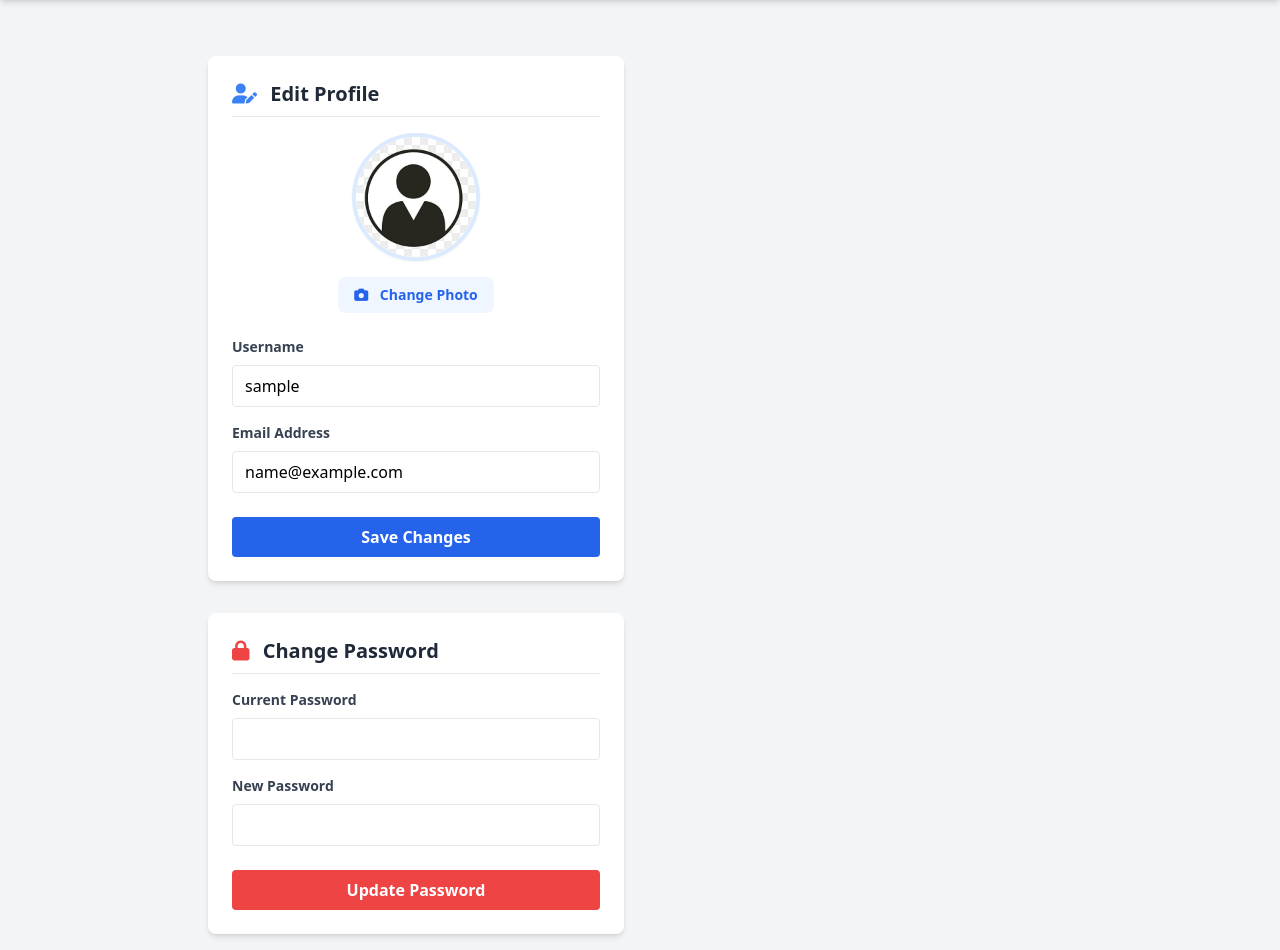
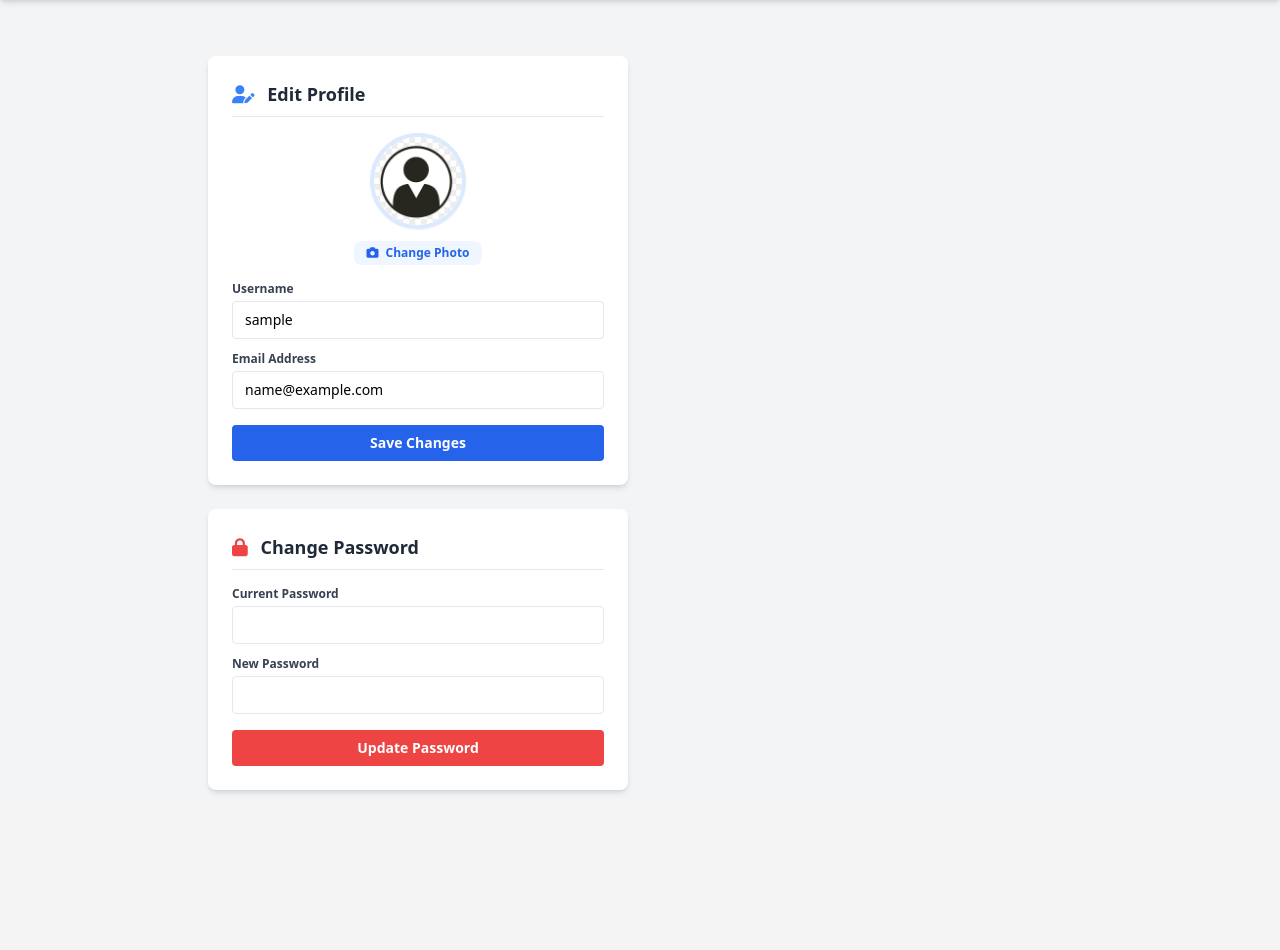
Before and after one commit to HeshithDashan/inventory-saas, a Flask app: page /settings in a window 1280 px wide. Shown: the part 68-1018 px from the top of the page. After the commit the page ends 862 px from the top, so only its background shows below. Run offline with Flask 3, Linux system fonts and the light colour scheme; the visitor is signed in with stand-in values (Sample User, id 1); data comes from the database, SQL or seed files in the repository; some libraries are stand-ins or nearby versions.

Commit message:
Update settings.html

```diff
--- a/templates/settings.html
+++ b/templates/settings.html
@@ -31,69 +31,69 @@
         {% endif %}
         {% endwith %}
 
-        <div class="grid grid-cols-1 md:grid-cols-2 gap-8">
+        <div class="grid grid-cols-1 md:grid-cols-2 gap-6">
 
-            <div class="space-y-8">
+            <div class="space-y-6">
                 <div class="bg-white p-6 rounded-lg shadow-md">
-                    <h2 class="text-xl font-bold mb-4 text-gray-800 border-b pb-2">
+                    <h2 class="text-lg font-bold mb-4 text-gray-800 border-b pb-2">
                         <i class="fas fa-user-edit text-blue-500 mr-2"></i> Edit Profile
                     </h2>
 
                     <form method="POST" enctype="multipart/form-data">
                         <input type="hidden" name="action" value="update_profile">
 
-                        <div class="flex flex-col items-center mb-6">
-                            <img src="{{ image_file }}" class="h-32 w-32 rounded-full border-4 border-blue-100 object-cover mb-4 shadow-sm" alt="Profile Picture">
-                            <label class="cursor-pointer bg-blue-50 text-blue-600 px-4 py-2 rounded-lg hover:bg-blue-100 transition font-bold text-sm">
-                                <i class="fas fa-camera mr-2"></i> Change Photo
+                        <div class="flex flex-col items-center mb-4">
+                            <img src="{{ image_file }}" class="h-24 w-24 rounded-full border-4 border-blue-100 object-cover mb-3 shadow-sm" alt="Profile Picture">
+                            <label class="cursor-pointer bg-blue-50 text-blue-600 px-3 py-1 rounded-lg hover:bg-blue-100 transition font-bold text-xs">
+                                <i class="fas fa-camera mr-1"></i> Change Photo
                                 <input type="file" name="picture" class="hidden">
                             </label>
                         </div>
 
-                        <div class="mb-4">
-                            <label class="block text-gray-700 text-sm font-bold mb-2">Username</label>
+                        <div class="mb-3">
+                            <label class="block text-gray-700 text-xs font-bold mb-1">Username</label>
                             <input type="text" name="username" value="{{ user.username }}"
-                                class="w-full px-3 py-2 border rounded focus:outline-none focus:ring focus:border-blue-300"
+                                class="w-full px-3 py-2 border rounded focus:outline-none focus:ring focus:border-blue-300 text-sm"
                                 required>
                         </div>
 
-                        <div class="mb-6">
-                            <label class="block text-gray-700 text-sm font-bold mb-2">Email Address</label>
+                        <div class="mb-4">
+                            <label class="block text-gray-700 text-xs font-bold mb-1">Email Address</label>
                             <input type="email" name="email" value="{{ user.email }}"
-                                class="w-full px-3 py-2 border rounded focus:outline-none focus:ring focus:border-blue-300"
+                                class="w-full px-3 py-2 border rounded focus:outline-none focus:ring focus:border-blue-300 text-sm"
                                 required>
                         </div>
 
                         <button type="submit"
-                            class="w-full bg-blue-600 hover:bg-blue-700 text-white font-bold py-2 px-4 rounded transition">
+                            class="w-full bg-blue-600 hover:bg-blue-700 text-white font-bold py-2 px-4 rounded transition text-sm">
                             Save Changes
                         </button>
                     </form>
                 </div>
 
                 <div class="bg-white p-6 rounded-lg shadow-md">
-                    <h2 class="text-xl font-bold mb-4 text-gray-800 border-b pb-2">
+                    <h2 class="text-lg font-bold mb-4 text-gray-800 border-b pb-2">
                         <i class="fas fa-lock text-red-500 mr-2"></i> Change Password
                     </h2>
                     <form method="POST">
                         <input type="hidden" name="action" value="change_password">
 
-                        <div class="mb-4">
-                            <label class="block text-gray-700 text-sm font-bold mb-2">Current Password</label>
+                        <div class="mb-3">
+                            <label class="block text-gray-700 text-xs font-bold mb-1">Current Password</label>
                             <input type="password" name="current_password"
-                                class="w-full px-3 py-2 border rounded focus:outline-none focus:ring focus:border-red-300"
+                                class="w-full px-3 py-2 border rounded focus:outline-none focus:ring focus:border-red-300 text-sm"
                                 required>
                         </div>
 
-                        <div class="mb-6">
-                            <label class="block text-gray-700 text-sm font-bold mb-2">New Password</label>
+                        <div class="mb-4">
+                            <label class="block text-gray-700 text-xs font-bold mb-1">New Password</label>
                             <input type="password" name="new_password"
-                                class="w-full px-3 py-2 border rounded focus:outline-none focus:ring focus:border-red-300"
+                                class="w-full px-3 py-2 border rounded focus:outline-none focus:ring focus:border-red-300 text-sm"
                                 required>
                         </div>
 
                         <button type="submit"
-                            class="w-full bg-red-500 hover:bg-red-600 text-white font-bold py-2 px-4 rounded transition">
+                            class="w-full bg-red-500 hover:bg-red-600 text-white font-bold py-2 px-4 rounded transition text-sm">
                             Update Password
                         </button>
                     </form>
@@ -101,116 +101,104 @@
             </div>
 
             {% if user.role == 'admin' %}
-            <div class="h-fit space-y-8">
+            <div class="h-fit space-y-6">
                 <div class="bg-white p-6 rounded-lg shadow-md border-t-4 border-purple-500">
-                    <h2 class="text-xl font-bold mb-4 text-gray-800 border-b pb-2 flex items-center gap-2">
+                    <h2 class="text-lg font-bold mb-4 text-gray-800 border-b pb-2 flex items-center gap-2">
                         <i class="fas fa-store text-purple-600"></i> Shop Settings
                     </h2>
 
                     <form method="POST">
                         <input type="hidden" name="action" value="update_store">
 
-                        <div class="mb-4">
-                            <label class="block text-gray-700 text-sm font-bold mb-2">Shop Name</label>
+                        <div class="mb-3">
+                            <label class="block text-gray-700 text-xs font-bold mb-1">Shop Name</label>
                             <input type="text" name="shop_name" value="{{ store.shop_name }}"
-                                class="w-full px-3 py-2 border rounded focus:outline-none focus:ring focus:border-purple-300 font-bold"
+                                class="w-full px-3 py-2 border rounded focus:outline-none focus:ring focus:border-purple-300 font-bold text-sm"
                                 placeholder="Ex: Super Mart">
                         </div>
 
-                        <div class="mb-4">
-                            <label class="block text-gray-700 text-sm font-bold mb-2">Address</label>
+                        <div class="mb-3">
+                            <label class="block text-gray-700 text-xs font-bold mb-1">Address</label>
                             <input type="text" name="address" value="{{ store.address }}"
-                                class="w-full px-3 py-2 border rounded focus:outline-none focus:ring focus:border-purple-300"
+                                class="w-full px-3 py-2 border rounded focus:outline-none focus:ring focus:border-purple-300 text-sm"
                                 placeholder="Ex: No. 123, Colombo">
                         </div>
 
-                        <div class="mb-4">
-                            <label class="block text-gray-700 text-sm font-bold mb-2">Phone Number</label>
+                        <div class="mb-3">
+                            <label class="block text-gray-700 text-xs font-bold mb-1">Phone Number</label>
                             <input type="text" name="phone" value="{{ store.phone }}"
-                                class="w-full px-3 py-2 border rounded focus:outline-none focus:ring focus:border-purple-300"
+                                class="w-full px-3 py-2 border rounded focus:outline-none focus:ring focus:border-purple-300 text-sm"
                                 placeholder="Ex: 077-1234567">
                         </div>
 
-                        <div class="grid grid-cols-2 gap-4 mb-6">
+                        <div class="grid grid-cols-2 gap-3 mb-4">
                             <div>
-                                <label class="block text-gray-700 text-xs font-bold mb-2">Bill Header</label>
+                                <label class="block text-gray-700 text-xs font-bold mb-1">Bill Header</label>
                                 <input type="text" name="header_text" value="{{ store.header_text }}"
-                                    class="w-full px-3 py-2 border rounded text-sm focus:outline-none focus:ring focus:border-purple-300"
+                                    class="w-full px-3 py-2 border rounded text-xs focus:outline-none focus:ring focus:border-purple-300"
                                     placeholder="Welcome">
                             </div>
                             <div>
-                                <label class="block text-gray-700 text-xs font-bold mb-2">Bill Footer</label>
+                                <label class="block text-gray-700 text-xs font-bold mb-1">Bill Footer</label>
                                 <input type="text" name="footer_text" value="{{ store.footer_text }}"
-                                    class="w-full px-3 py-2 border rounded text-sm focus:outline-none focus:ring focus:border-purple-300"
+                                    class="w-full px-3 py-2 border rounded text-xs focus:outline-none focus:ring focus:border-purple-300"
                                     placeholder="Thank You">
                             </div>
                         </div>
 
                         <button type="submit"
-                            class="w-full bg-purple-600 hover:bg-purple-700 text-white font-bold py-2 px-4 rounded transition shadow-md">
+                            class="w-full bg-purple-600 hover:bg-purple-700 text-white font-bold py-2 px-4 rounded transition shadow-md text-sm">
                             <i class="fas fa-save mr-2"></i> Save Shop Details
                         </button>
                     </form>
-
-                    <div class="mt-4 bg-purple-50 p-3 rounded text-xs text-purple-800 border border-purple-200 flex gap-2">
-                        <i class="fas fa-info-circle mt-0.5"></i>
-                        <span>These details will automatically appear on your printed receipts.</span>
-                    </div>
                 </div>
 
-                <div class="bg-white rounded-2xl shadow-xl overflow-hidden border border-gray-100 mt-8">
-                    <div class="p-6 bg-gray-50 border-b border-gray-100 flex items-center gap-3">
-                        <div class="p-2 bg-indigo-100 rounded-lg text-indigo-600">
-                            <i class="fas fa-database text-xl"></i>
+                <div class="bg-white rounded-xl shadow-lg overflow-hidden border border-gray-100">
+                    <div class="px-5 py-3 bg-gray-50 border-b border-gray-100 flex items-center gap-3">
+                        <div class="p-1.5 bg-indigo-100 rounded text-indigo-600">
+                            <i class="fas fa-database text-lg"></i>
                         </div>
                         <div>
-                            <h2 class="text-xl font-bold text-gray-800">Database Management</h2>
-                            <p class="text-xs text-gray-500 font-medium">Manage your system data securely</p>
+                            <h2 class="text-base font-bold text-gray-800">Database Management</h2>
+                            <p class="text-[10px] text-gray-500 font-medium">Backup & Restore</p>
                         </div>
                     </div>
 
-                    <div class="p-8 grid grid-cols-1 md:grid-cols-2 gap-8">
+                    <div class="p-4 grid grid-cols-2 gap-4">
 
-                        <div class="relative group">
-                            <div class="absolute inset-0 bg-blue-100 rounded-2xl transform rotate-1 transition-transform group-hover:rotate-2 opacity-50"></div>
-                            <div class="relative bg-white border-2 border-blue-100 p-6 rounded-2xl shadow-sm hover:shadow-md transition-all h-full flex flex-col items-center text-center">
-                                <div class="h-16 w-16 bg-blue-50 rounded-full flex items-center justify-center mb-4 text-blue-500 text-2xl group-hover:scale-110 transition-transform">
-                                    <i class="fas fa-cloud-download-alt"></i>
-                                </div>
-                                <h3 class="text-lg font-bold text-gray-700 mb-2">Backup Data</h3>
-                                <p class="text-sm text-gray-500 mb-6">Download a complete copy of your inventory database.</p>
+                        <div class="bg-blue-50 border border-blue-100 rounded-lg p-3 flex flex-col items-center text-center">
+                            <div class="h-10 w-10 bg-white rounded-full flex items-center justify-center mb-2 text-blue-500 text-lg shadow-sm">
+                                <i class="fas fa-cloud-download-alt"></i>
+                            </div>
+                            <h3 class="text-sm font-bold text-gray-700">Backup</h3>
+                            <p class="text-[10px] text-gray-500 mb-3">Save current data</p>
 
-                                <a href="/backup" class="mt-auto w-full py-3 px-6 bg-blue-600 hover:bg-blue-700 text-white font-bold rounded-xl shadow-lg hover:shadow-blue-500/30 transition-all flex items-center justify-center gap-2 transform active:scale-95">
-                                    <i class="fas fa-download"></i> Download Backup
-                                </a>
-                            </div>
+                            <a href="/backup" class="mt-auto w-full py-1.5 px-3 bg-blue-600 hover:bg-blue-700 text-white text-xs font-bold rounded shadow transition-all flex items-center justify-center gap-1">
+                                <i class="fas fa-download"></i> Download
+                            </a>
                         </div>
 
-                        <div class="relative group">
-                            <div class="absolute inset-0 bg-red-100 rounded-2xl transform -rotate-1 transition-transform group-hover:-rotate-2 opacity-50"></div>
-                            <div class="relative bg-white border-2 border-red-100 p-6 rounded-2xl shadow-sm hover:shadow-md transition-all h-full flex flex-col items-center text-center">
-                                <div class="h-16 w-16 bg-red-50 rounded-full flex items-center justify-center mb-4 text-red-500 text-2xl group-hover:scale-110 transition-transform">
-                                    <i class="fas fa-history"></i>
+                        <div class="bg-red-50 border border-red-100 rounded-lg p-3 flex flex-col items-center text-center">
+                            <div class="h-10 w-10 bg-white rounded-full flex items-center justify-center mb-2 text-red-500 text-lg shadow-sm">
+                                <i class="fas fa-history"></i>
+                            </div>
+                            <h3 class="text-sm font-bold text-gray-700">Restore</h3>
+                            <p class="text-[10px] text-gray-500 mb-2">Upload .db file</p>
+
+                            <form action="/restore" method="POST" enctype="multipart/form-data" id="restoreForm" class="w-full mt-auto">
+                                <div class="relative mb-2">
+                                    <input type="file" name="backup_file" id="file-upload" accept=".db" class="hidden" onchange="updateFileName()">
+                                    <label for="file-upload" class="cursor-pointer flex flex-col items-center justify-center w-full h-10 border border-dashed border-red-300 rounded bg-white hover:bg-red-50 transition-colors">
+                                        <div class="flex flex-col items-center justify-center">
+                                            <p class="text-[10px] text-gray-400 truncate w-20 text-center" id="file-name-display">Select File</p>
+                                        </div>
+                                    </label>
                                 </div>
-                                <h3 class="text-lg font-bold text-gray-700 mb-2">Restore Data</h3>
-                                <p class="text-sm text-gray-500 mb-6">Upload a backup file (.db) to replace current data. <span class="text-red-500 font-bold">Be Careful!</span></p>
 
-                                <form action="/restore" method="POST" enctype="multipart/form-data" id="restoreForm" class="w-full mt-auto">
-                                    <div class="relative mb-3">
-                                        <input type="file" name="backup_file" id="file-upload" accept=".db" class="hidden" onchange="updateFileName()">
-                                        <label for="file-upload" class="cursor-pointer flex flex-col items-center justify-center w-full h-24 border-2 border-dashed border-red-300 rounded-xl bg-red-50 hover:bg-red-100 transition-colors">
-                                            <div class="flex flex-col items-center justify-center pt-2 pb-3">
-                                                <i class="fas fa-file-upload text-red-400 mb-1"></i>
-                                                <p class="text-xs text-gray-500" id="file-name-display">Click to select backup file</p>
-                                            </div>
-                                        </label>
-                                    </div>
-
-                                    <button type="button" onclick="confirmRestore()" class="w-full py-3 px-6 bg-red-600 hover:bg-red-700 text-white font-bold rounded-xl shadow-lg hover:shadow-red-500/30 transition-all flex items-center justify-center gap-2 transform active:scale-95">
-                                        <i class="fas fa-sync-alt"></i> Restore Now
-                                    </button>
-                                </form>
-                            </div>
+                                <button type="button" onclick="confirmRestore()" class="w-full py-1.5 px-3 bg-red-600 hover:bg-red-700 text-white text-xs font-bold rounded shadow transition-all flex items-center justify-center gap-1">
+                                    <i class="fas fa-sync-alt"></i> Restore
+                                </button>
+                            </form>
                         </div>
 
                     </div>
@@ -222,7 +210,6 @@
     </div>
 
     <script>
-        // Flash message hiding logic
         window.setTimeout(function () {
             const flashMsg = document.getElementById('flash-message');
             if (flashMsg) {
@@ -231,16 +218,15 @@
             }
         }, 3000);
 
-        // SweetAlert2 Restore logic
         function confirmRestore() {
             Swal.fire({
                 title: 'Are you sure?',
-                text: "මේකෙන් දැනට තියෙන Data ඔක්කොම මැකිලා, Upload කරන ෆයිල් එකේ Data වැටෙනවා. මේක ආපහු හරවන්න බෑ!",
+                text: "මේකෙන් පරණ data ඔක්කොම මැකිලා අලුත් ඒවා එනවා.",
                 icon: 'warning',
                 showCancelButton: true,
                 confirmButtonColor: '#d33',
                 cancelButtonColor: '#3085d6',
-                confirmButtonText: 'Yes, Restore it!',
+                confirmButtonText: 'Yes, Restore!',
                 cancelButtonText: 'Cancel'
             }).then((result) => {
                 if (result.isConfirmed) {
@@ -249,7 +235,6 @@
             })
         }
 
-        // New function to update file name when selected
         function updateFileName() {
             const input = document.getElementById('file-upload');
             const display = document.getElementById('file-name-display');
@@ -257,8 +242,9 @@
             if (input.files && input.files.length > 0) {
                 display.textContent = input.files[0].name;
                 display.classList.add("text-gray-800", "font-bold");
+                display.classList.remove("text-gray-400");
             } else {
-                display.textContent = "Click to select backup file";
+                display.textContent = "Select File";
             }
         }
     </script>
```
